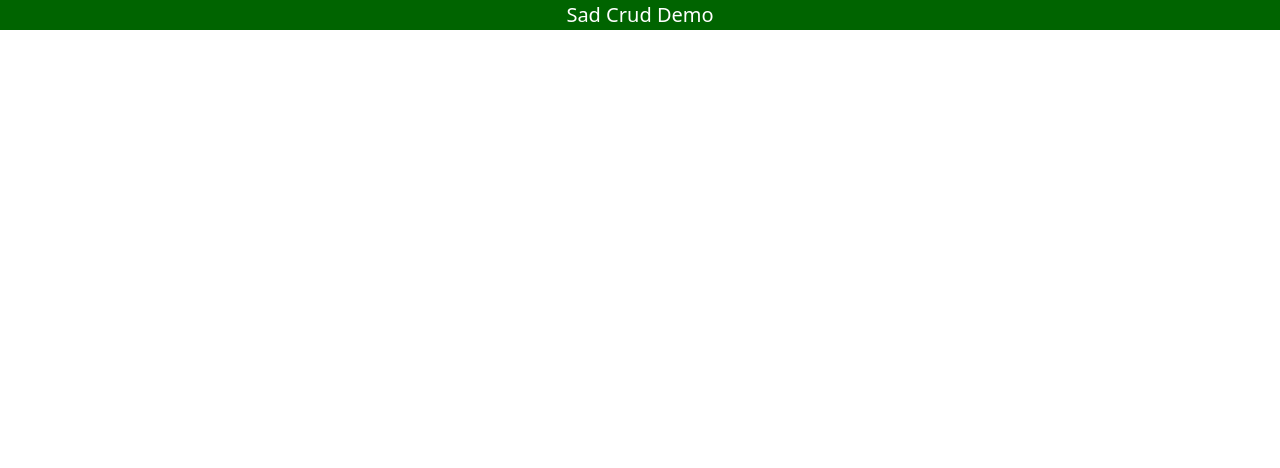
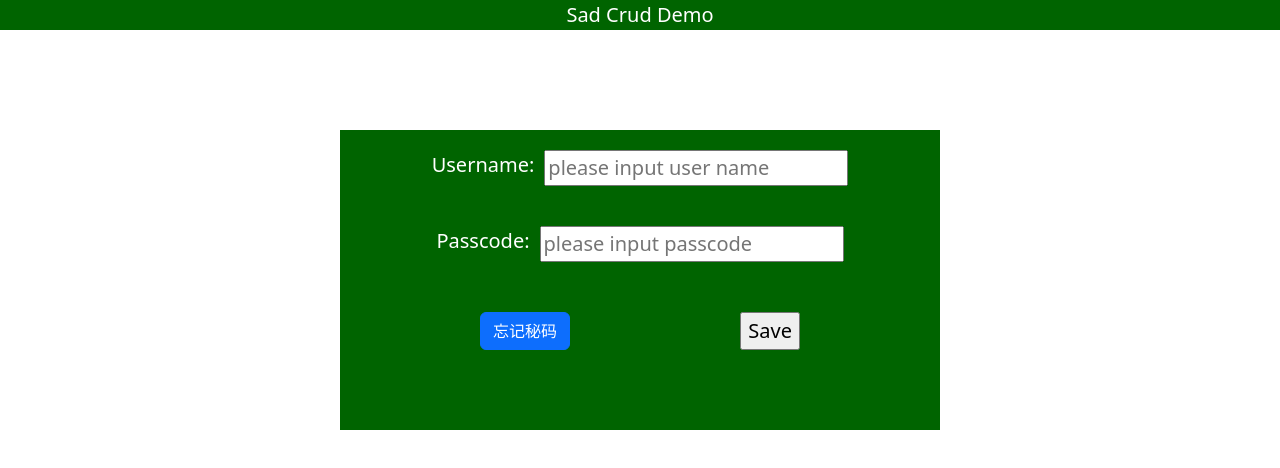
Before and after one commit to YuZhangYuanYYZ/sad-crud-demo, a React (Create React App) app: page / in a window 1280 px wide. Shown: the top 468 px of the page. Built offline with nearby package versions, Linux system fonts and the light colour scheme; no server answers.

Commit message:
beautify login page and add router

```diff
--- a/package.json
+++ b/package.json
@@ -14,6 +14,7 @@
     "react-bootstrap": "^2.5.0",
     "react-dom": "^18.2.0",
     "react-redux": "^8.0.5",
+    "react-router-dom": "^6.4.3",
     "react-scripts": "5.0.1",
     "redux-logger": "^3.0.6",
     "redux-thunk": "^2.4.2",
--- a/src/App.js
+++ b/src/App.js
@@ -1,14 +1,32 @@
 import './App.scss';
 import { Provider } from 'react-redux';
 import store from './store';
-import { SadCrudHeader } from './components/SadCrudHeader';
+import { SadCrudHeader } from './components/SadCrudHeader/SadCrudHeader.tsx';
+import { Login } from './components/Login';
 import { MainContent } from './components/MainContent';
+import { BrowserRouter, Routes, Route } from 'react-router-dom';
+
+// const router = createBrowserRouter([
+//   {
+//     path: '/',
+//     element: <Login />,
+//   },
+//   {
+//     path: '/main',
+//     element: <MainContent />,
+//   },
+// ]);
 function App() {
   return (
     <Provider store={store}>
       <div className="App">
         <SadCrudHeader />
-        <MainContent />
+        <BrowserRouter>
+          <Routes>
+            <Route path="/" element={<Login />} />
+            <Route path="/main" element={<MainContent />} />
+          </Routes>
+        </BrowserRouter>
       </div>
     </Provider>
   );
--- a/src/components/Login/Login.js
+++ b/src/components/Login/Login.js
@@ -1,15 +1,22 @@
 import './styles.scss';
 import Button from 'react-bootstrap/Button';
+import { useState } from 'react';
+import Alert from 'react-bootstrap/Alert';
+import { useDispatch } from 'react-redux';
+export function Login() {
+  const [userName, setUserName] = useState('');
+  const [passcode, setPasscode] = useState('');
+  const [showAlert, setShowAlert] = useState(false);
+  const dispatch = useDispatch();
 
-export function Login() {
   return (
     <form className="loginFormContainer" onSubmit={1}>
-      <label className="itemLabel">
-        <p className="itemName">Username:</p>
+      <label className="userNameContainer">
+        <p className="userNameItem">Username:</p>
         <input
           className="inputUsername"
           type="text"
-          defaultValue={1}
+          defaultValue={userName}
           placeholder="please input user name"
           onBlur={(event) => {
             const newNameValue = event.target.value;
@@ -17,12 +24,12 @@ export function Login() {
         />
       </label>
 
-      <label className="itemLabel">
-        <p className="itemName">Passcode:</p>
+      <label className="passcodeContainer">
+        <p className="passcodeItem">Passcode:</p>
         <input
           className="inputPasscode"
           type="text"
-          defaultValue={2}
+          defaultValue={passcode}
           placeholder="please input passcode"
           onBlur={(event) => {
             const newItemDescription = event.target.value;
@@ -30,11 +37,11 @@ export function Login() {
         />
       </label>
 
-      <div className="cancelSubmitButtons">
-        <Button className="cancelBtn" onClick={() => 2}>
+      <div className="loginButtonsContainer">
+        <Button className="forgetPasswordBtn" onClick={() => 2}>
           忘记秘码
         </Button>
-        <input className="submitButton" type="submit" value="Save" />
+        <input className="loginButton" type="submit" value="Save" />
       </div>
     </form>
   );
--- a/src/components/Login/styles.scss
+++ b/src/components/Login/styles.scss
@@ -1,5 +1,35 @@
-.sadCrudHeader {
+.loginFormContainer {
+  width: 600px;
+  height: 300px;
+  margin: 100px auto;
+  display: flex;
+  justify-content: flex-start;
+  flex-direction: column;
   background-color: darkgreen;
   color: white;
   font-size: 20px;
 }
+
+.userNameContainer {
+  display: flex;
+  justify-content: center;
+  margin: 20px auto;
+}
+
+.passcodeContainer{
+  display: flex;
+  justify-content: center;
+  margin: 20px auto;
+}
+.loginButtonsContainer{
+  display: flex;
+  justify-content: space-between;;
+  margin: 30px 140px;
+}
+
+.userNameItem{
+  margin:0 10px 0 0;
+}
+.passcodeItem{
+  margin:0 10px 0 0;
+}
--- a/src/components/common/PopupItem/PopupItem.js
+++ b/src/components/common/PopupItem/PopupItem.js
@@ -3,7 +3,7 @@ import { useState } from 'react';
 import Button from 'react-bootstrap/Button';
 import Alert from 'react-bootstrap/Alert';
 import { useDispatch } from 'react-redux';
-import { validateName } from '../../utils/validationUtil';
+import { validateName } from '../../utils/validationUtil.ts';
 import { changeGlobalPopupState } from '../../../store/actions/changeGlobalPopupStateAction';
 
 export function PopupItem({ handleSubmit, currentItem, setItemPopup }) {
```
Also changed, not shown: src/Router.js (added, +17 -0 lines), 1 other file (tests, documents, lock files or other folders).
